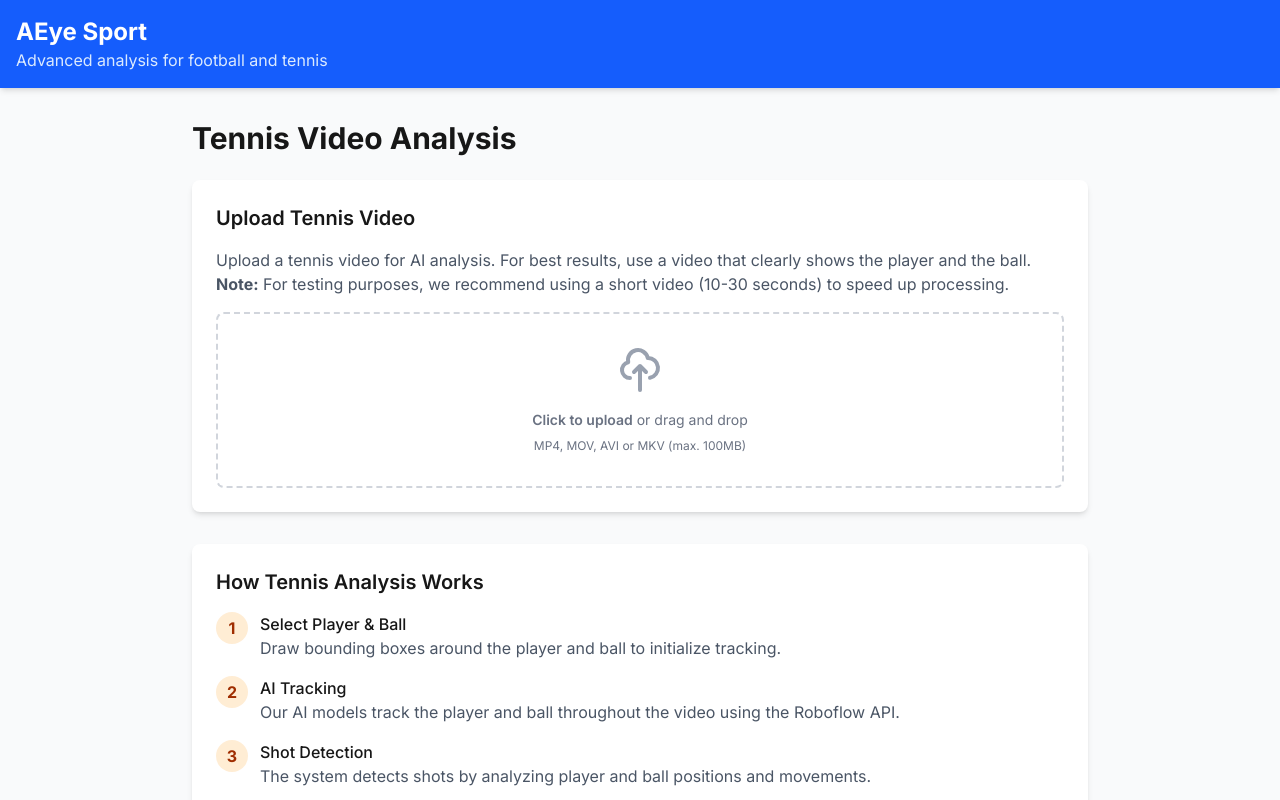
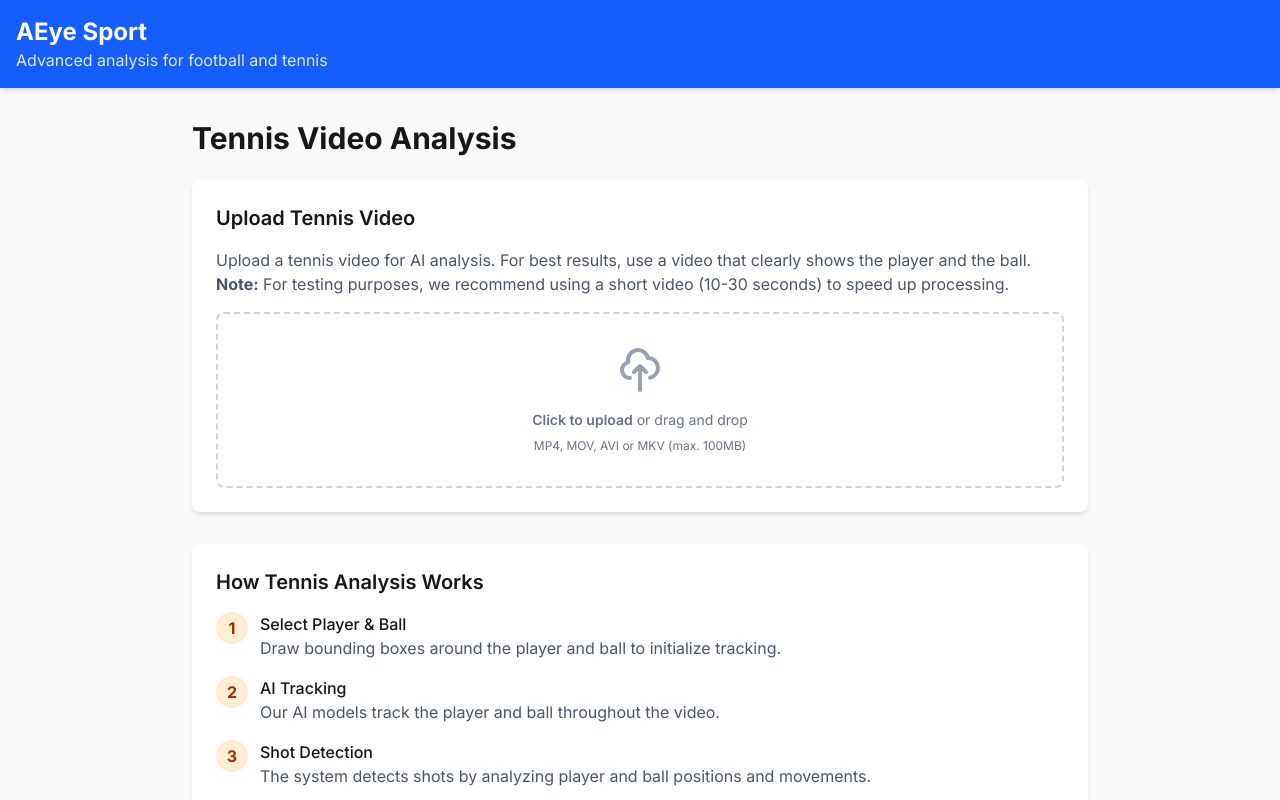
Before and after one commit to AmirKameel/AEye-Sports-hub, a Next.js app: page /tennis in a window 1280 px wide. Shown: the top 800 px of the page. Built offline with nearby package versions, Linux system fonts and the light colour scheme; no server answers.

Commit message:
Update page.tsx

```diff
--- a/app/tennis/page.tsx
+++ b/app/tennis/page.tsx
@@ -315,7 +315,7 @@ export default function TennisAnalysisPage() {
               <div className="bg-orange-100 text-orange-800 rounded-full w-8 h-8 flex items-center justify-center font-bold mr-3 flex-shrink-0">2</div>
               <div>
                 <h3 className="font-medium">AI Tracking</h3>
-                <p className="text-gray-600">Our AI models track the player and ball throughout the video using the Roboflow API.</p>
+                <p className="text-gray-600">Our AI models track the player and ball throughout the video.</p>
               </div>
             </div>
             <div className="flex items-start">
```
